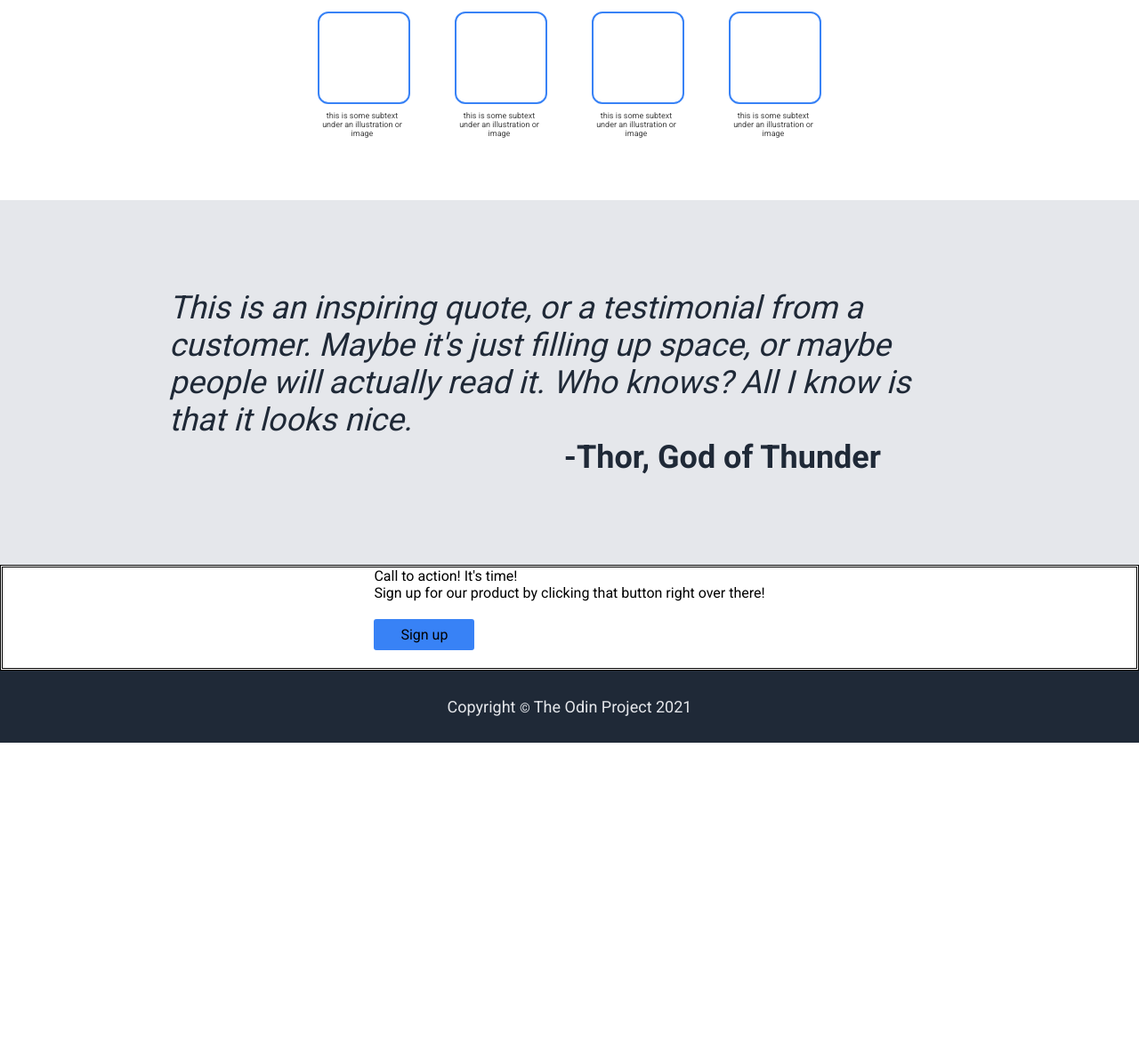
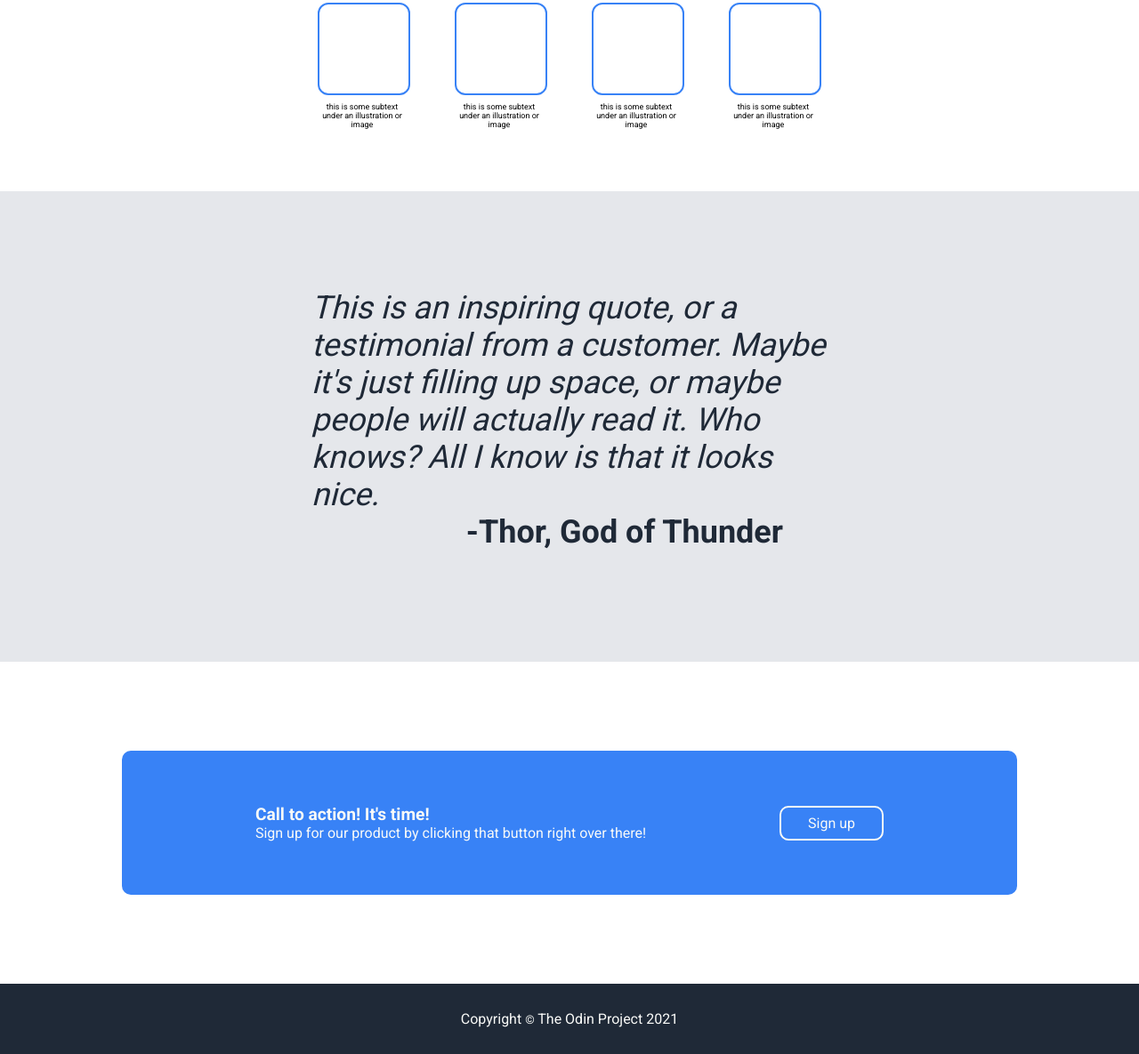
Before and after one commit to BoesLee/odin-landing_page, a plain HTML site: page index.html in a window 1280 px wide. Shown: the part 835-2020 px from the top of the page at 89% size. Before the commit the page ends 1670 px from the top, so only its background shows below. Drawn offline with Linux system fonts and the light colour scheme.

Commit message:
Rework style.css and Update index.html, Progress: 100%

```diff
--- a/index.html
+++ b/index.html
@@ -8,11 +8,11 @@
 </head>
 <body>
     <!-- Section 1/6: Header -->
-    <div class="header">
-        <div class="logo">
+    <div class="header DBg">
+        <div class="LFc AFs B">
             Header Logo
         </div>
-        <ul class="link">
+        <ul class="SFs LFc">
             <li>
                 header link one
             </li>
@@ -25,74 +25,73 @@
         </ul>
     </div>
     <!-- Section 2/6: Title -->
-    <div class="header">
+    <div class="header DBg">
         <div>
-            <div class="title">This website is awesome</div>
-            <div class="titletext">
+            <div class="XLFs LFc B">This website is awesome</div>
+            <div class="LFc C">
                 This website has some subtext that goes here under the main title.<br>
                 It's a smaller font and the color is lower contrast</div>
-            <div class="button">Sign up</div>
+            <div class="button LFc BBg">Sign up</div>
         </div>
-        <div class="image">this is a placeholder for an image</div>
+        <div class="image FC FKS">this is a placeholder for an image</div>
     </div>
     <!-- Section 3/6: Information -->
-    <div class="infotext">
+    <div class="infotext DFc LFs B">
         Some random information.
     </div>
-    <div class="infobox">
+    <div class="infobox FC">
         <div>
-            <div class="illustration">
+            <div class="illustration FKS">
             </div>
-            <div class="note">
+            <div class="note XSFs">
                 this is some subtext under an illustration or image
             </div>
         </div>
         <div>
-            <div class="illustration">
+            <div class="illustration FKS">
             </div>
-            <div class="note">
+            <div class="note XSFs">
                 this is some subtext under an illustration or image
             </div>
         </div>
         <div>
-            <div class="illustration">
+            <div class="illustration FKS">
             </div>
-            <div class="note">
+            <div class="note XSFs">
                 this is some subtext under an illustration or image
             </div>
         </div>
         <div>
-            <div class="illustration">
+            <div class="illustration FKS">
             </div>
-            <div class="note">
+            <div class="note XSFs">
                 this is some subtext under an illustration or image
             </div>
         </div>
     </div>
     <!-- Section 4/5: Quote -->
-    <div class="quote">
+    <div class="header GBg FDC">
         <div>
-            <div class="qtxt">
+            <div class="qtext DFc LFs I LP">
                 This is an inspiring quote, or a testimonial from a customer. Maybe it's just filling up space, or maybe people will actually read it. Who knows? All I know is that it looks nice.
             </div>
-            <div class="qsign">-Thor, God of Thunder</div>
+            <div class="qsign DFc LFs B">-Thor, God of Thunder</div>
         </div>
     </div>
     <!-- Section 5/6: Call to Action -->
     <!-- UNFINISHED -->
-    <div class="CtA">
-        <div>
-            <div>
-                Call to action! It's time!
-            </div>
-            <div>
-                Sign up for our product by clicking that button right over there!
-            </div>
-            <div class="button">Sign up</div>
+    <div class="LP FC">
+        <div class="foot BBg FC">
+            <div class="LFc FC SP">
+                <div>
+                <strong>Call to action! It's time!</strong><br>
+                Sign up for our product by clicking that button right over there!</div>
+                </div>
+            <div class="button border LFc">Sign up</div>
         </div>
     </div>
     <!-- Section 6/6: Call to Action -->
-    <div class="footer">
+    <div class="footer DBg LFc">
         Copyright <small>©</small> The Odin Project 2021
     </div>
 
--- a/style.css
+++ b/style.css
@@ -15,82 +15,137 @@ ul {
     gap: 26px;
 }
 
-/* Classes */
+strong {
+    font-size: larger;
+    font-weight: 900;
+}
 
-.footer,
-.header {
-    justify-content: space-between;
+/* Backgrounds Colors */
+    /* DarkBack-ground */
+.DBg {
     background-color: #1F2937;
 }
-
-.logo {
-    color: #F9FAF8;
-    font-size: 24px;
-    font-weight: bold;
+    /* BlueBack-ground */
+.BBg {
+    background-color: #3882F6;
+}
+    /* GreyBack-ground */
+.GBg {
+    background-color: #E5E7EB;
 }
 
-.quote,
-.header {
-    display: flex;
-    align-items: center;
-    padding: 10px 250px;
-    padding-bottom: 125px
+/* Font Colors */
+    /* LightFont-color */
+.LFc {
+    color: #F9FAF8;
 }
 
-.footer,
-.titletext,
-.link {
-    color: #E5E7EB;
+.DFc {
+    color: #1F2937;
+}
+
+/* Font Styles */
+    /* Contrast */
+.C {
+    filter: contrast(.5);
+}
+    /* Italic */
+.I {
+    font-style: italic;
+}
+    /* Bold */
+.B {
+    font-weight: 900;
+}
+
+/* Font Sizes */
+.XSFs {
+    font-size: 9px;
+}
+    /* SmallFont-size */
+.SFs {
     font-size: 18px;
 }
-
-.title {
-    color: #F9FAF8;
+    /* AverageFont-size */
+.AFs {
+    font-size: 24px;
+}
+    /* LargeFont-size */
+.LFs {
+    font-size: 36px;
+}
+    /* eXtraLargeFont-size */
+.XLFs {
     font-size: 48px;
-    font-weight: bolder;
 }
 
-.titletext{
-    filter: contrast(.5);
+/* Padding */
+    /* SmallPadding */
+.SP {
+    padding: 50px;
+}
+    /* LargePadding */
+.LP {
+    padding: 100px;
 }
 
-.Cta,
-.button {
-    background-color: #3882F6;
+/* Flexbox */
+    /* FlexCenter */
+.FC {
+    display: flex;
+    justify-content: center;
+    align-items: center;
+}
+    /* FlexWrap */
+.FW {
+    display: flex;
+    flex-wrap: wrap;
+}
+    /* FlexKeepSize */
+.FKS {
+    display: flex;
+    flex: 0 0 auto;
+}
+    /* FlexDirectionColumn */
+.FDC {
+    display: flex;
+    flex-direction: column;
+}
+/* Specifics */
+
+.header {
+    align-items: center;
+    display: flex;
+    padding: 10px 250px;
+    padding-bottom: 125px;
+    /* Flexbox */
+    display: flex;
+    justify-content: space-between;
 }
 
 .button {
     border-radius: 3px;
+    margin: 20px;
+    margin-left: 0px;
     max-width: fit-content;
     max-height: fit-content;
     padding: 8px 30px;
-    margin: 20px;
-    margin-left: 0px;
 }
 
 .image {
     background-color: rgb(160, 160, 160);
     border: double;
-    margin-left: 100px;
     height: 200px;
     width: 500px;
-    display: flex;
-    justify-content: center;
-    align-items: center;
-    flex: 0 0 auto;
+    margin-left: 100px;
 }
 
 .infotext {
-    color: #1F2937;
-    font-size: 36px;
-    font-weight: bolder;
     margin: 50px;
     text-align: center;
 }
 
 .infobox {
-    display:flex;
-    justify-content: center;
     gap: 50px;
 }
 
@@ -103,46 +158,33 @@ ul {
 .illustration {
     border: double 2px #3882F6;
     border-radius: 12px;
-    display: flex;
-    flex: 0 0 auto;
 }
 
 .note {
-    font-size: 9px;
-    filter: contrast(.5);
     text-align: center;
     padding-top: 8px;
 }
 
-.quote {
-    flex-direction: column;
-    background-color: #E5E7EB;
-    padding: 100px;
-}
-
-.qsign,
 .qtxt {
-    color: #1F2937;
-    font-size: 36px;
-}
-
-.qtxt {
-    font-style: italic;
     width: 900px;
 }
 
 .qsign {
+    margin-top: -100px;
+    padding-right: 150px;
     text-align: end;
-    align-self: flex-end;
-    font-weight: bold;
-    padding-right: 100px;
 }
 
-.CtA {
-    display: flex;
-    justify-content: center;
-    align-items: center;
-    border: double;
+.foot {
+    border-radius: 10px;
+    padding: 10px 100px;
+}
+
+.border {
+    border: 2px double;
+    border-radius: 10px;
+    margin: 10px 50px;
+    margin-left: 100px;
 }
 
 .footer {
```
